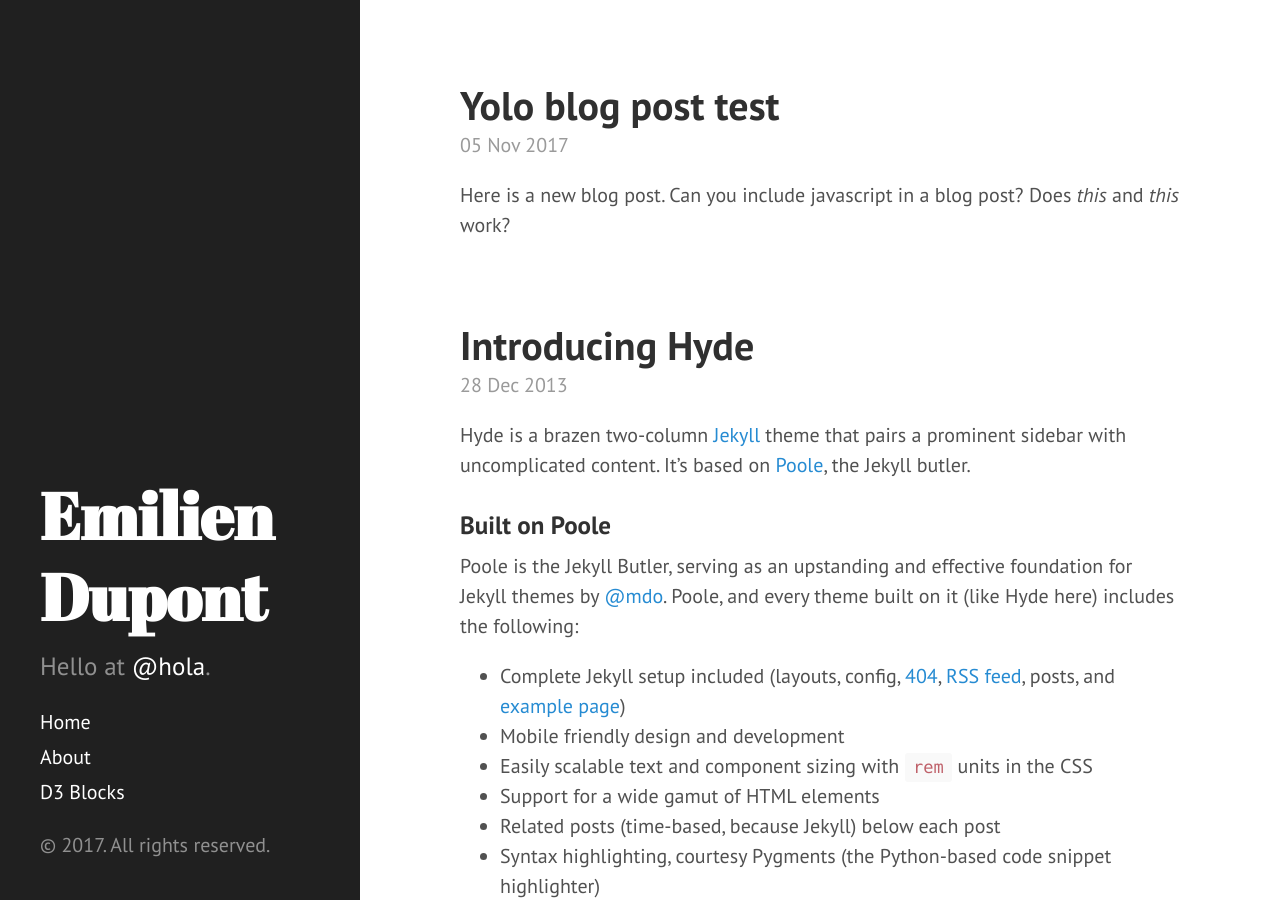
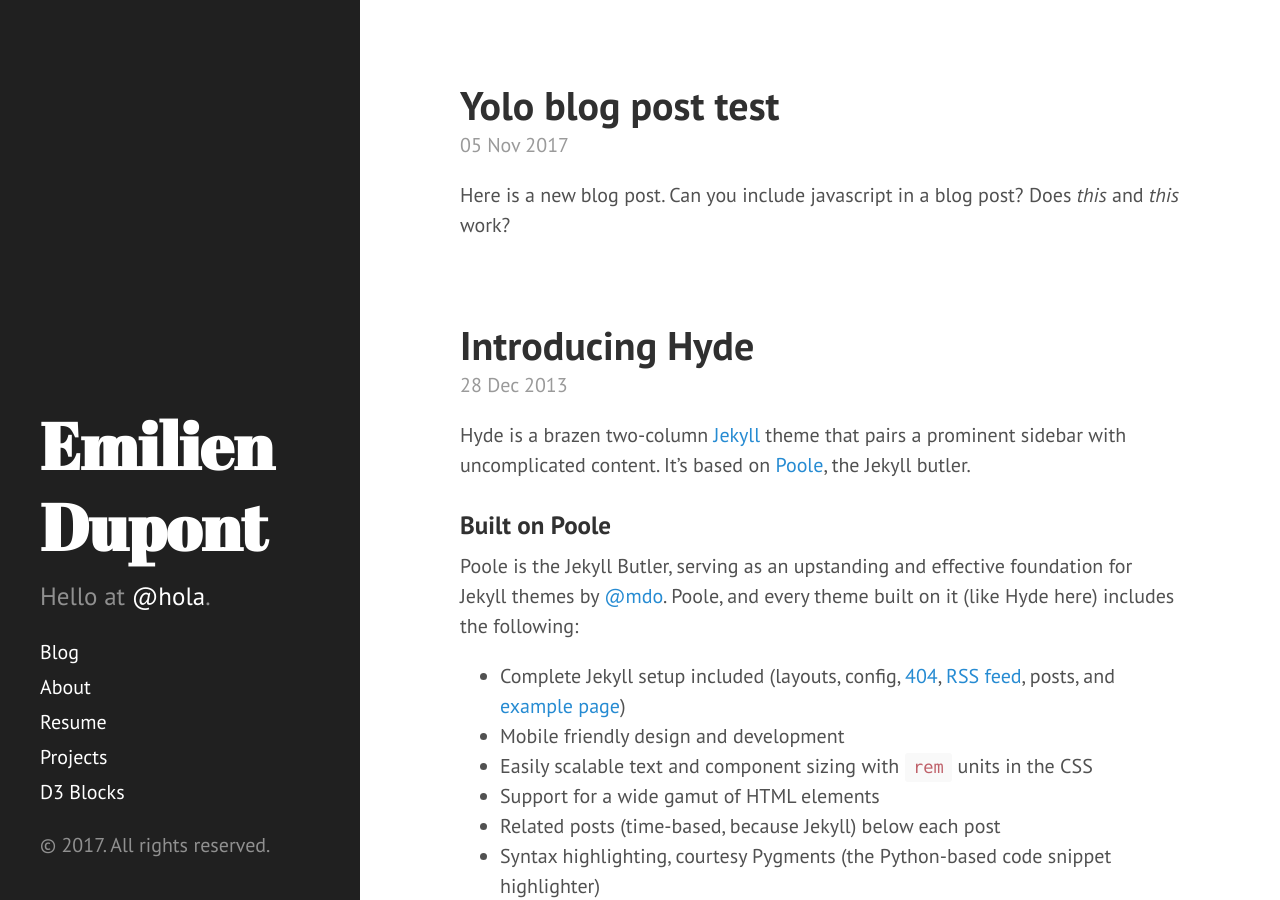
Before and after one commit to EmilienDupont/emiliendupont.github.io, a Jekyll site: the page built from index.html, in a window 1280 px wide and 900 px high. Built offline with Jekyll 4.4.1, drawn with Linux system fonts in a browser that asks for light colours; the list of posts is cut into pages by our own code.

Commit message:
:sparkles: messing around with sidebar

```diff
--- a/_includes/sidebar.html
+++ b/_includes/sidebar.html
@@ -10,7 +10,7 @@
     </div>
 
     <nav class="sidebar-nav">
-      <a class="sidebar-nav-item{% if page.url == site.baseurl %} active{% endif %}" href="{{ site.baseurl }}">Home</a>
+      <a class="sidebar-nav-item{% if page.url == site.baseurl %} active{% endif %}" href="{{ site.baseurl }}">Blog</a>
 
       {% comment %}
         The code below dynamically generates a sidebar nav of pages with
@@ -26,6 +26,8 @@
         {% endif %}
       {% endfor %}
 
+      <a class="sidebar-nav-item" href="https://bl.ocks.org/EmilienDupont">Resume</a>
+      <a class="sidebar-nav-item" href="https://bl.ocks.org/EmilienDupont">Projects</a>
       <a class="sidebar-nav-item" href="https://bl.ocks.org/EmilienDupont">D3 Blocks</a>
     </nav>
 
```
